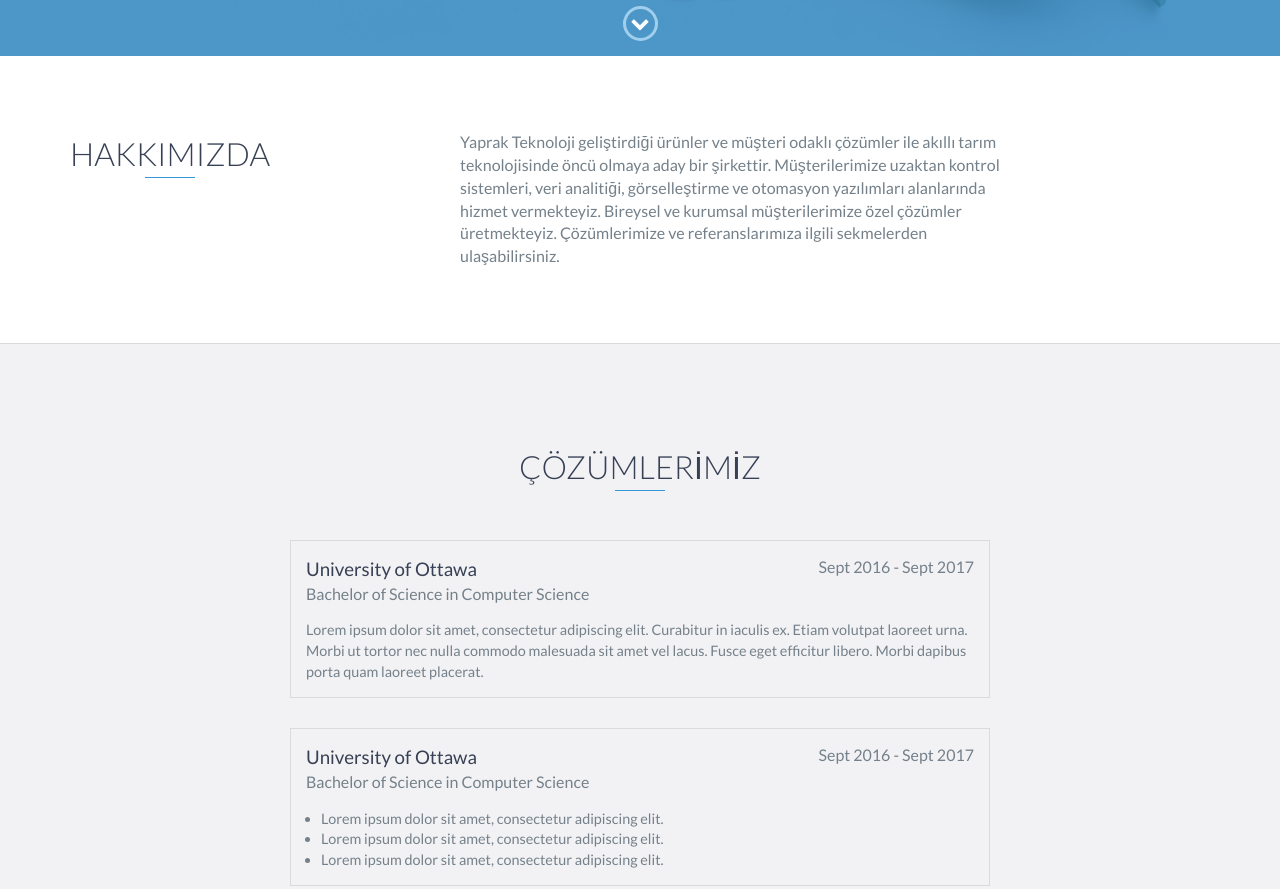
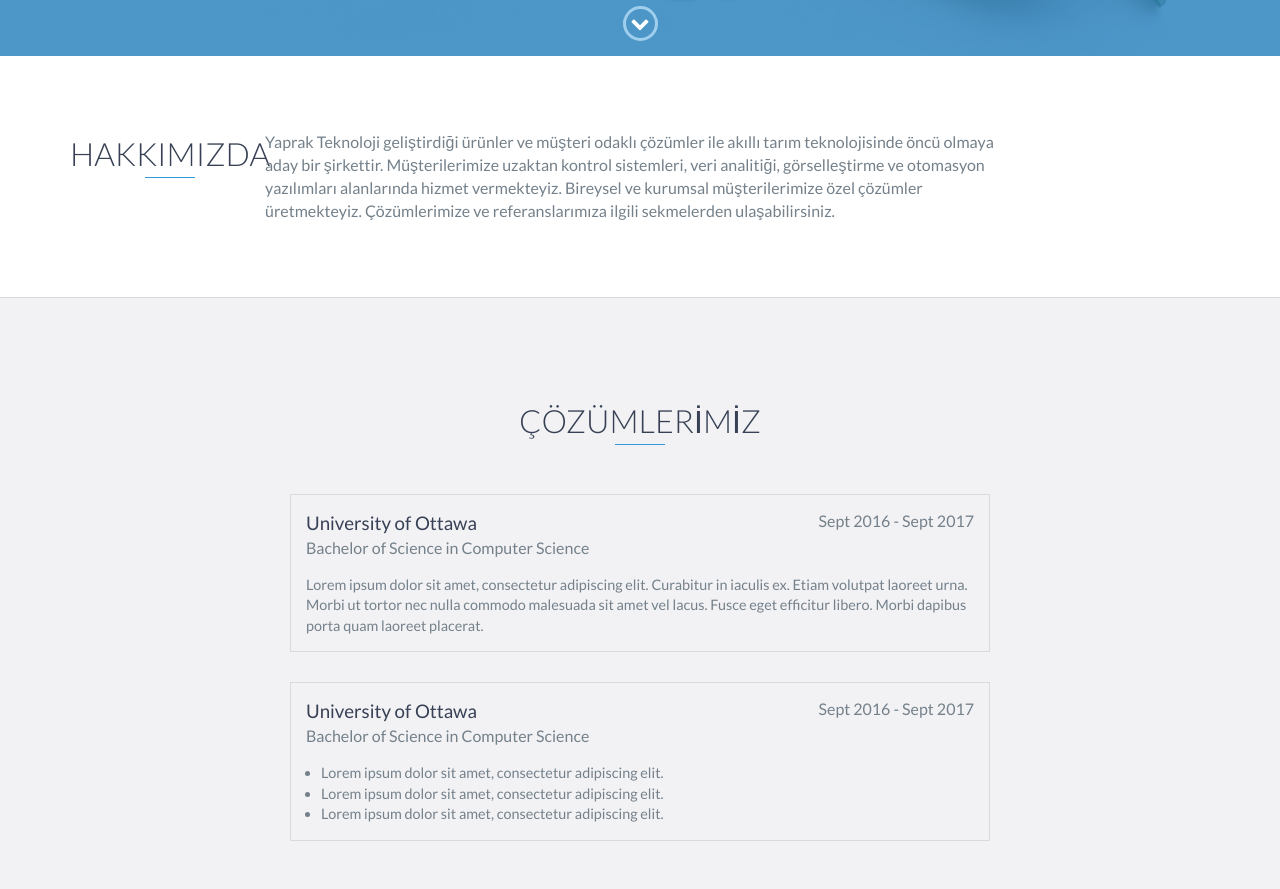
Before and after one commit to yapraktech/yapraktech.github.io, a website: page index.html in a window 1280 px wide. Shown: the part 744-1633 px from the top of the page. Drawn offline with nearby package versions, Linux system fonts and the light colour scheme.

Commit message:
Guncellendi

```diff
--- a/index.html
+++ b/index.html
@@ -68,10 +68,10 @@
     <div id="about">
         <div class="container">
             <div class="row">
-                <div class="col-md-4">
+                <div class="col-md-2">
                     <h2 class="heading">HAKKIMIZDA</h2>
                 </div>
-                <div class="col-md-6">
+                <div class="col-md-8">
                     <p>
                         Yaprak Teknoloji geliştirdiği ürünler ve müşteri odaklı
                         çözümler ile akıllı tarım teknolojisinde öncü olmaya aday bir şirkettir.
```
